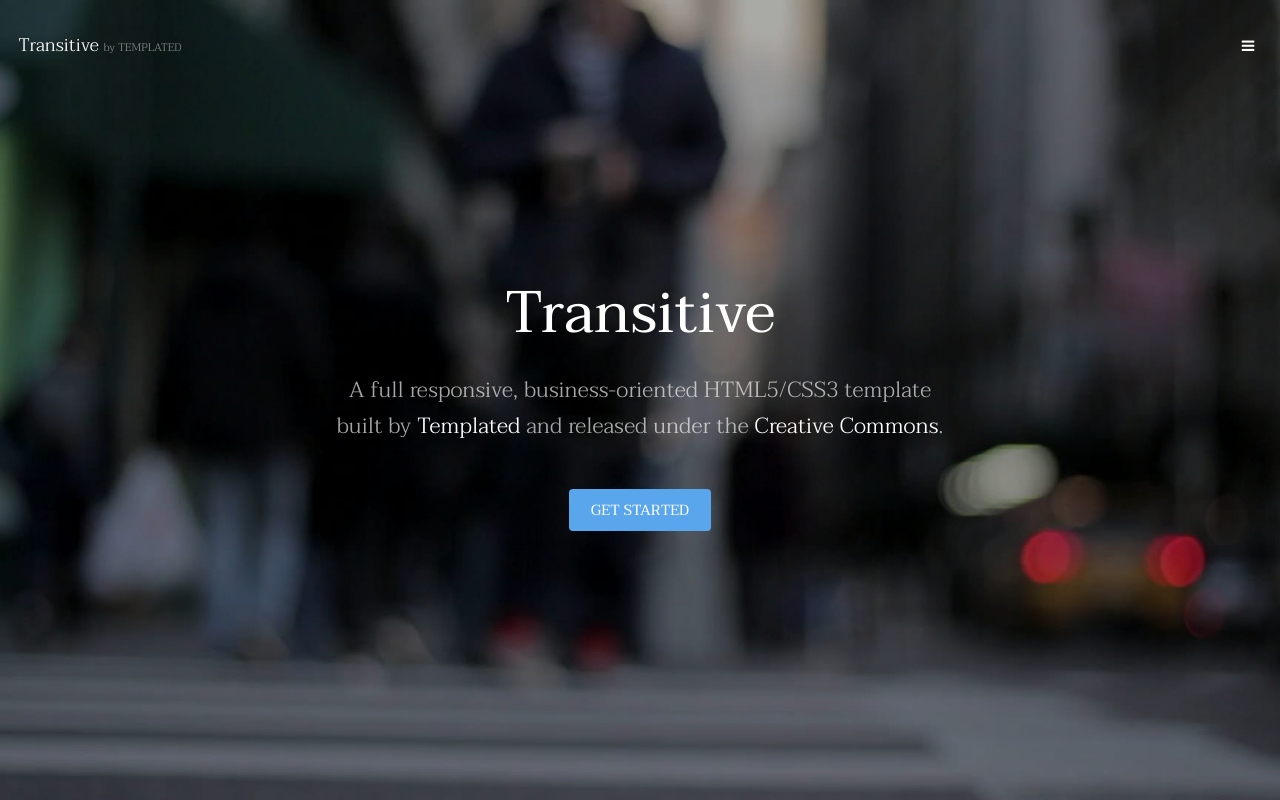
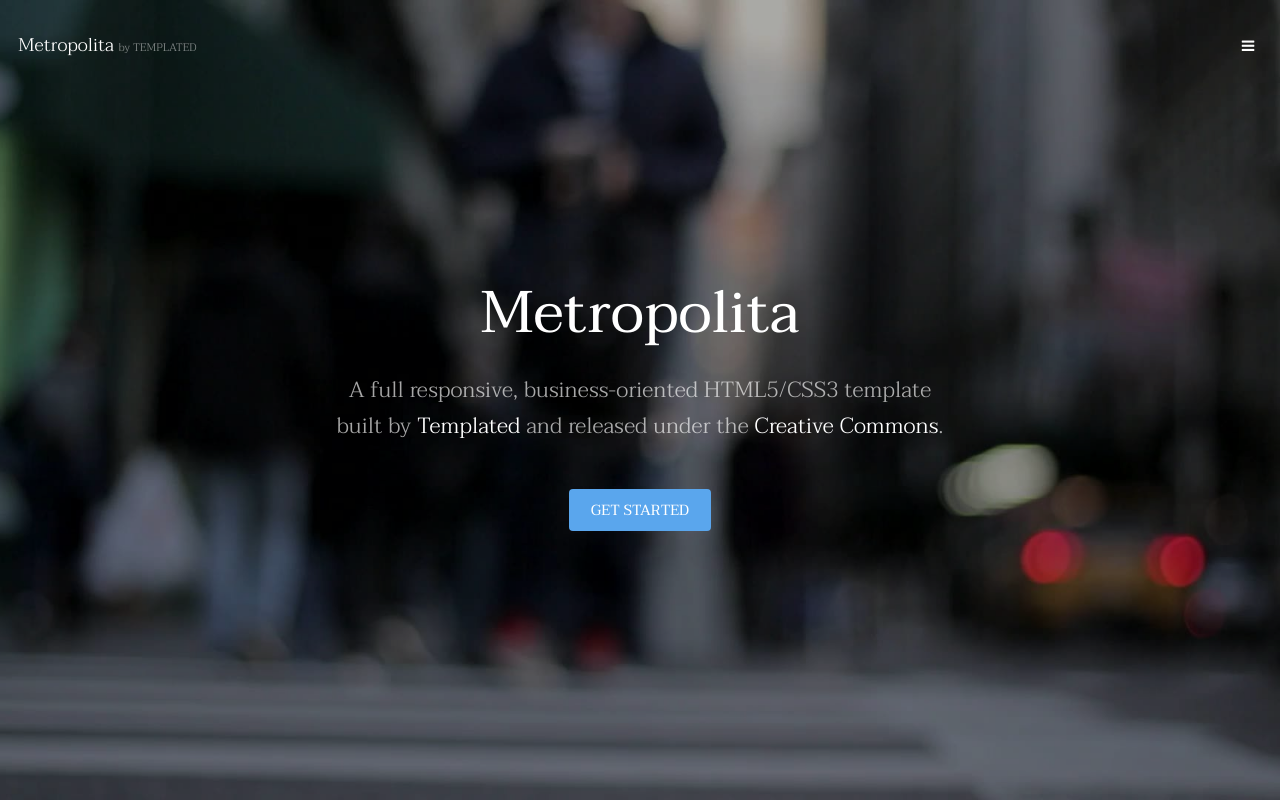
Before and after one commit to nasela4/REP_04_METROPOLITA, a plain HTML site: page index.html in a window 1280 px wide. Shown: the top 800 px of the page. Drawn offline with Linux system fonts and the light colour scheme.

Commit message:
cambios en la portada  por NASR

```diff
--- a/index.html
+++ b/index.html
@@ -6,7 +6,7 @@
 -->
 <html>
 	<head>
-		<title>Transitive by TEMPLATED</title>
+		<title>Metropolita</title>
 		<meta charset="utf-8" />
 		<meta name="viewport" content="width=device-width, initial-scale=1" />
 		<link rel="stylesheet" href="assets/css/main.css" />
@@ -15,7 +15,7 @@
 
 		<!-- Header -->
 			<header id="header" class="alt">
-				<div class="logo"><a href="index.html">Transitive <span>by TEMPLATED</span></a></div>
+				<div class="logo"><a href="index.html">Metropolita <span>by TEMPLATED</span></a></div>
 				<a href="#menu" class="toggle"><span>Menu</span></a>
 			</header>
 
@@ -36,7 +36,7 @@
 		-->
 			<section id="banner" data-video="images/banner">
 				<div class="inner">
-					<h1>Transitive</h1>
+					<h1>Metropolita</h1>
 					<p>A full responsive, business-oriented HTML5/CSS3 template<br />
 					built by <a href="https://templated.co/">Templated</a> and released under the <a href="https://templated.co/license">Creative Commons</a>.</p>
 					<a href="#one" class="button special scrolly">Get Started</a>
```
